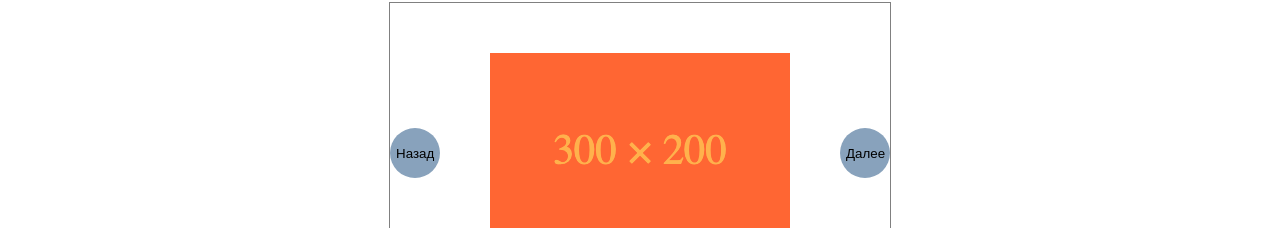
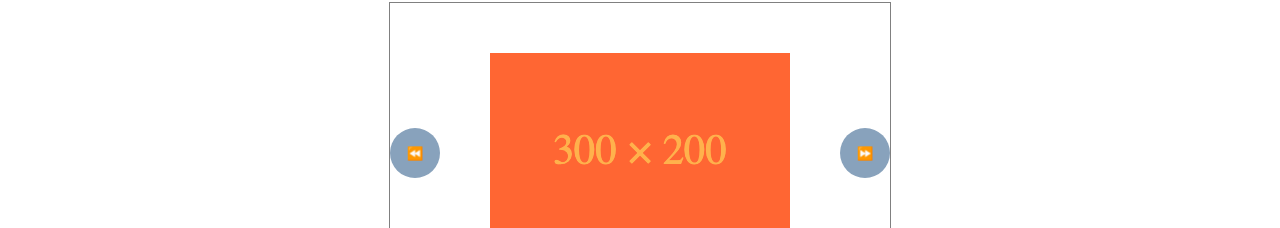
Before and after one commit to artknz/vue-todo, a Vue app: page / in a window 1280 px wide. Shown: the part 453-681 px from the top of the page. Built offline with nearby package versions, Linux system fonts and the light colour scheme.

Commit message:
fix: refactoring

```diff
--- a/src/components/Carousel.vue
+++ b/src/components/Carousel.vue
@@ -5,9 +5,9 @@
         class="carousel__page"
         :currentPage="this.currentPage"
       />
-      <button class="carousel__btn" @click="prevPage()">Назад</button>
+      <button class="carousel__btn" @click="prevPage()">⏪</button>
       <button class="carousel__btn carousel__btn_fast" v-for="page in pages" :key="page" @click="`${this.currentPage = page.id}`">{{ page.id }}</button>
-      <button class="carousel__btn" @click="nextPage()">Далее</button>
+      <button class="carousel__btn" @click="nextPage()">⏩</button>
     </div>
   </div>
 </template>
@@ -67,6 +67,7 @@ export default {
     max-width: 300px;
     height: 200px;
     left: 100px;
+    border-radius: 20%;
   }
 
   .carousel__btn {
--- a/src/components/CarouselItem.vue
+++ b/src/components/CarouselItem.vue
@@ -8,10 +8,6 @@
 export default {
   name: 'CarouselItem',
   props: {
-    itemPage: {
-      type: Object,
-      default: () => {}
-    },
     currentPage: {
       type: Number,
       default: 1
@@ -24,7 +20,3 @@ export default {
   }
 }
 </script>
-
-<style>
-
-</style>
```
